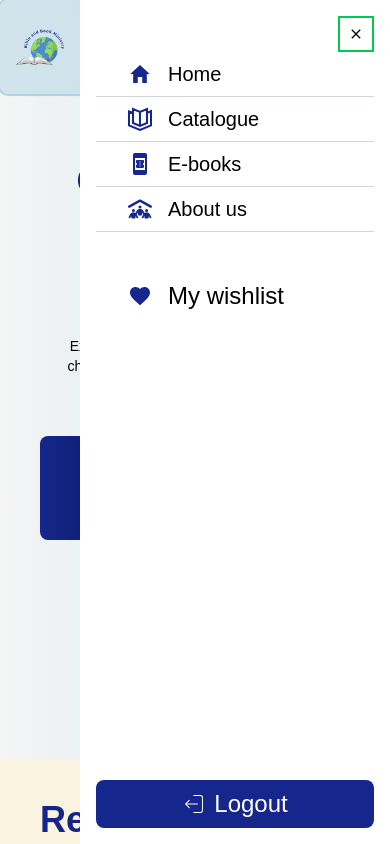
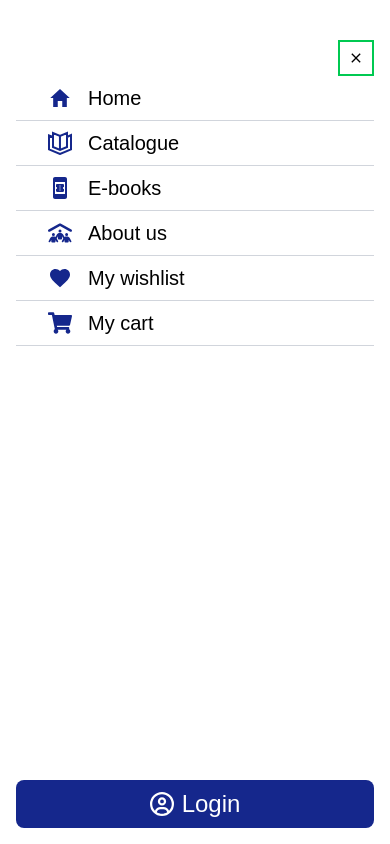
Before and after one commit to AgileMinds48/bible_bookministry-frontend, a Next.js app: page / in a window 390 px wide. Both pictures are taken after a click on the button 338 px from the left and 47 px from the top of the page. Shown: the top 844 px of the page. Built offline with nearby package versions, Linux system fonts and the light colour scheme.

Commit message:
menu sidebar

```diff
--- a/components/Header.tsx
+++ b/components/Header.tsx
@@ -113,7 +113,7 @@ const Header = () => {
             exit={{ x: 500 }}
             transition={{ duration: 0.3 }}
 
-            className={`fixed inset-0 left-20 z-[100000] `}>
+            className={`fixed inset-0  z-[100000] `}>
           <Menu
           onClose={handleOpenMenu}
           />
--- a/components/Menu.tsx
+++ b/components/Menu.tsx
@@ -1,7 +1,8 @@
 import Link from 'next/link';
 import React from 'react'
 import { CiLogout } from 'react-icons/ci';
-import { FaPeopleRoof } from 'react-icons/fa6';
+import { FaShoppingCart } from 'react-icons/fa';
+import { FaPeopleRoof, FaRegCircleUser } from 'react-icons/fa6';
 import { GrCatalog } from 'react-icons/gr';
 import { IoMdClose, IoMdHome } from 'react-icons/io';
 import { MdBookOnline, MdFavorite } from 'react-icons/md';
@@ -15,10 +16,16 @@ const Menu = ({onClose}:MenuProps) => {
     { icon:<GrCatalog /> ,label: 'Catalogue', href: '/catalogue' },
     { icon:<MdBookOnline />,label: 'E-books', href: '/e-books' },
     {icon: <FaPeopleRoof />,label: 'About us', href: '/about' },
+    {icon: <MdFavorite/>,label: 'My wishlist', href: '' },
+    {icon: <FaShoppingCart />,label: 'My cart', href: '' },
   ];
   return (
-    <div className=" h-screen  bg-white p-4 poppins flex flex-col">
-      <div className='p-2 border-2 border-green-500 w-fit flex ml-auto'><IoMdClose /></div>
+    <div className=" h-screen pt-10 bg-white p-4 poppins flex flex-col">
+      <div
+        onClick={onClose}
+        className='p-2 border-2 border-green-500 w-fit flex ml-auto'>
+        <IoMdClose />
+      </div>
       <ul className=''>
         {navItems.map(({ label, href,icon }) => (
           <Link key={label} href={href} className='flex items-center space-x-2 px-8 border-b border-gray-300'>
@@ -29,12 +36,10 @@ const Menu = ({onClose}:MenuProps) => {
             </Link>
         ))}
       </ul>
-      <p className='px-8 flex gap-4 text-2xl mt-12 items-center'><MdFavorite className='text-[#15278c]' />
-        My wishlist
-      </p>
+
       <div className='mt-auto text-2xl flex gap-2 justify-center items-center text-white bg-[#15278c] rounded-lg py-2 '>
-        <CiLogout />
-        Logout
+        <FaRegCircleUser className='text-white'/>
+        Login
       </div>
   </div>  )
 }
```
